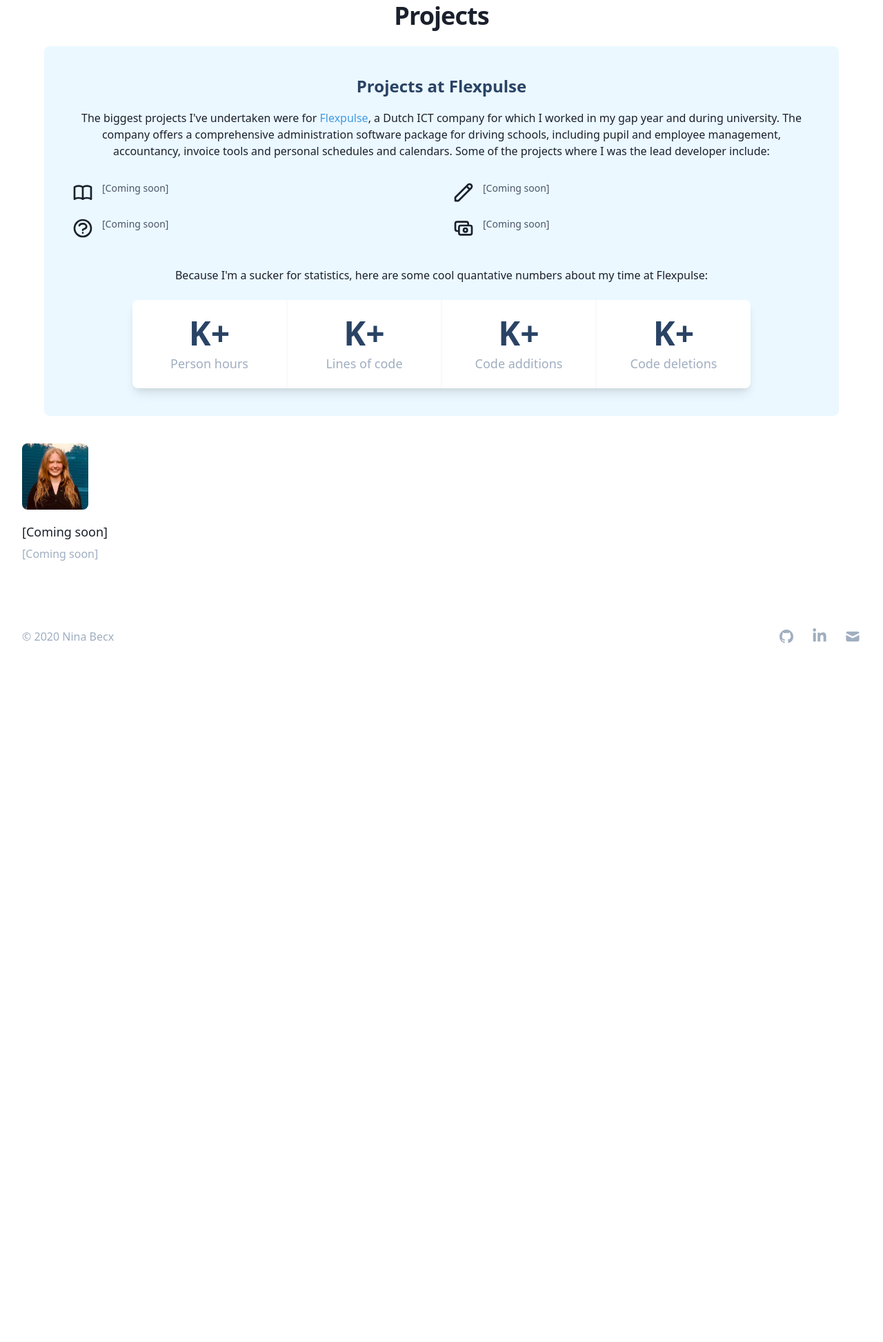
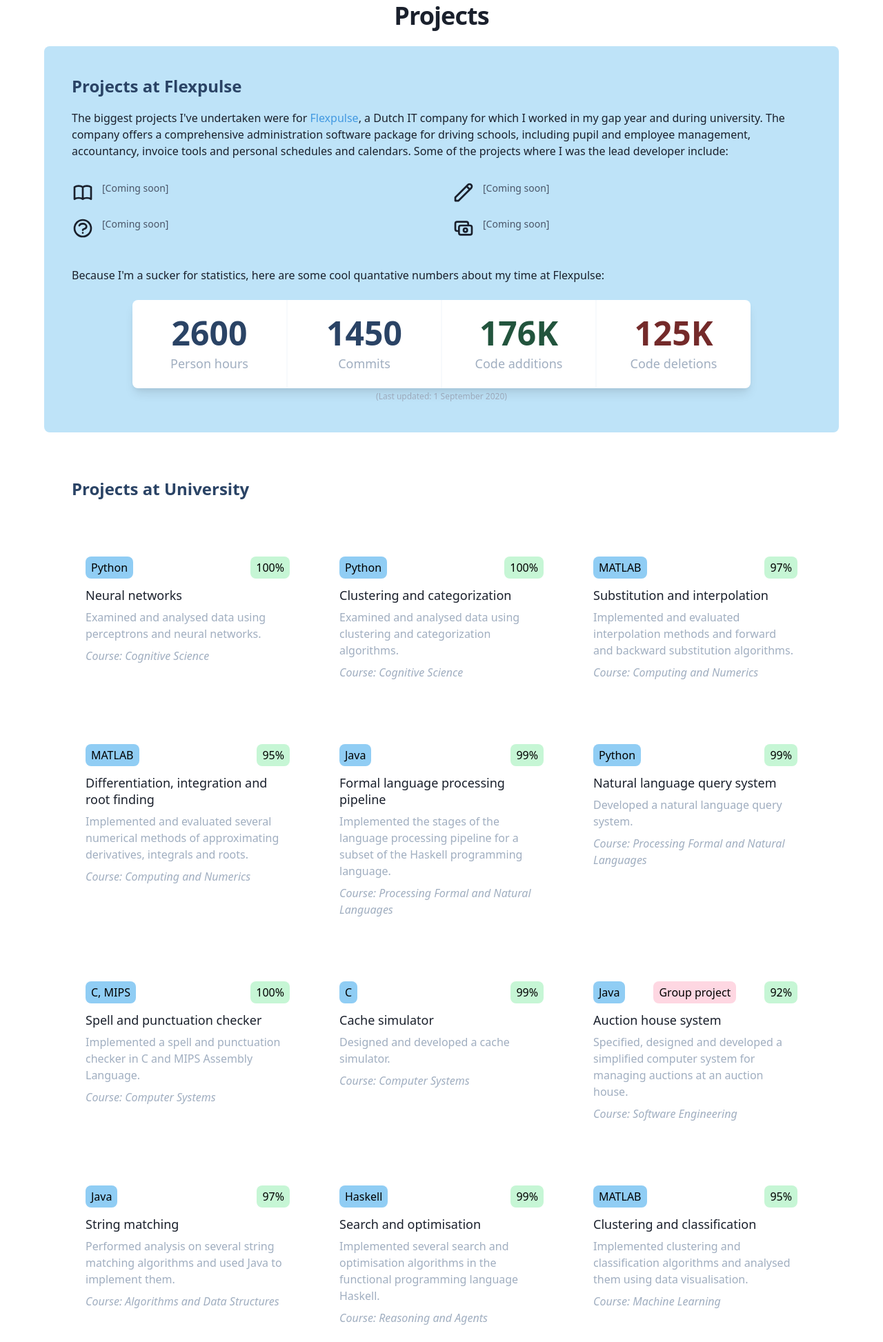
Before and after one commit to Canbenix/Canbenix.github.io, a Gatsby site: page /projects in a window 1280 px wide. Shown: the part 181-2127 px from the top of the page at 69% size. Before the commit the page ends 1164 px from the top, so only its background shows below. Built offline with nearby package versions, Linux system fonts and the light colour scheme; Gatsby itself is replaced by a stand-in of ours; a web font is replaced by a local one; what @tailwindcss/ui, tailwindcss-font-variant-numeric would draw is missing.

Commit message:
fixed some errors; added basketball map; improved projects page structure; added flexpulse statistics; added uni projects (up to 2018/2019);

```diff
--- a/src/components/footer.js
+++ b/src/components/footer.js
@@ -35,7 +35,7 @@ const Footer = () => {
     {
       label: "Email",
       icon: (
-        <svg viewBox="0 0 20 20" fill="currentColor" class="mail w-6 h-6">
+        <svg viewBox="0 0 20 20" fill="currentColor" className="mail w-6 h-6">
           <path
             d="M2.003 5.884L10 9.882l7.997-3.998A2 2 0 0016 4H4a2 2 0 00-1.997 1.884z"
           />
--- a/src/pages/cv.js
+++ b/src/pages/cv.js
@@ -1189,8 +1189,8 @@ const EducationalApps = () => {
                     <svg
                       fill="none"
                       stroke="currentColor"
-                      stroke-linecap="round"
-                      stroke-linejoin="round"
+                      strokeLinecap="round"
+                      strokeLinejoin="round"
                       stroke-width="2"
                       viewBox="0 0 24 24"
                       className="w-8 h-8"
@@ -1213,8 +1213,8 @@ const EducationalApps = () => {
                     <svg
                       fill="none"
                       stroke="currentColor"
-                      stroke-linecap="round"
-                      stroke-linejoin="round"
+                      strokeLinecap="round"
+                      strokeLinejoin="round"
                       stroke-width="2"
                       viewBox="0 0 24 24"
                       className="w-8 h-8"
@@ -1239,8 +1239,8 @@ const EducationalApps = () => {
                     <svg
                       fill="none"
                       stroke="currentColor"
-                      stroke-linecap="round"
-                      stroke-linejoin="round"
+                      strokeLinecap="round"
+                      strokeLinejoin="round"
                       stroke-width="2"
                       viewBox="0 0 24 24"
                       className="w-8 h-8"
@@ -1267,8 +1267,8 @@ const EducationalApps = () => {
                     <svg
                       fill="none"
                       stroke="currentColor"
-                      stroke-linecap="round"
-                      stroke-linejoin="round"
+                      strokeLinecap="round"
+                      strokeLinejoin="round"
                       stroke-width="2"
                       viewBox="0 0 24 24"
                       className="w-8 h-8"
--- a/src/pages/index.js
+++ b/src/pages/index.js
@@ -16,15 +16,15 @@ const Introduction = () => {
       <div className="relative max-w-screen-xl mx-auto px-4 sm:px-6 lg:px-8">
         <div className="max-w-lg mx-auto rounded-lg shadow-lg overflow-hidden lg:max-w-none">
           <div className="bg-white px-6 py-8 lg:flex-shrink-1 lg:p-12">
-            <h3 className="text-2xl leading-8 font-extrabold text-gray-900 sm:text-3xl sm:leading-9">
+            <h3 className="text-2xl leading-8 font-extrabold text-blue-900 sm:text-3xl sm:leading-9">
               About me
             </h3>
 
             <p className="mt-6 text-base leading-6">
               Hi! I'm Nina Becx, a final year BSc Computer Science student at the University of Edinburgh.
               After graduating secondary school, I took a gap year to explore my love for tech,
-              working as a software developer for a Dutch ICT company.
-              I loved it and continued to take on programming projects within the company
+              working as a software developer for a Dutch IT company.
+              I really enjoyed it and continued to take on programming projects within the company
               and independent open source projects during my study.
               After this final year of my Bachelor's, I plan on pursuing a Master's degree in Informatics.
               I can't wait to see where my passion for technology and programming will take me!
@@ -74,7 +74,7 @@ const Introduction = () => {
                 I'd like to share the info I've collected on all the basketball spots I've discovered here :)
               </p>
               <br />
-              <div>[Coming soon]</div>
+              <div><iframe title="Basketball spots" src="https://www.google.com/maps/d/u/1/embed?mid=14R2f7-a2W46WY5dFKB7_PWPS4GE7QdQT" width="100%" height="480"></iframe></div>
             </div>
 
             <div className="mt-8">
--- a/src/pages/projects.js
+++ b/src/pages/projects.js
@@ -6,8 +6,7 @@ import SEO from "../components/seo"
 const ProjectsFlexpulse = () => {
   return (
     <div className="mt-4 relative max-w-screen-xl mx-auto px-4 sm:px-6 lg:px-8 lg:mt-5">
-      <div className="max-w-lg mx-auto lg:max-w-none">
-        <div className="rounded-lg bg-blue-100 px-6 py-8 sm:p-10 lg:flex lg:items-center">
+      <div className="rounded-lg bg-blue-200 px-6 py-8 sm:p-10 lg:flex lg:items-center">
         <div className="flex-1">
           <div>
             <h3 className="text-xl leading-8 font-extrabold text-blue-900 sm:text-2xl sm:leading-9">
@@ -24,7 +23,7 @@ const ProjectsFlexpulse = () => {
               className="text-blue-500"
             >
               Flexpulse
-              </a>, a Dutch ICT company for which I worked in my gap year and during university.
+            </a>, a Dutch IT company for which I worked in my gap year and during university.
             The company offers a comprehensive administration software package for driving schools,
             including pupil and employee management, accountancy, invoice tools and personal schedules and calendars.
             Some of the projects where I was the lead developer include:
@@ -37,8 +36,8 @@ const ProjectsFlexpulse = () => {
                   <svg
                     fill="none"
                     stroke="currentColor"
-                      stroke-linecap="round"
-                      stroke-linejoin="round"
+                    strokeLinecap="round"
+                    strokeLinejoin="round"
                     stroke-width="2"
                     viewBox="0 0 24 24"
                     class="w-8 h-8"
@@ -60,8 +59,8 @@ const ProjectsFlexpulse = () => {
                   <svg
                     fill="none"
                     stroke="currentColor"
-                      stroke-linecap="round"
-                      stroke-linejoin="round"
+                    strokeLinecap="round"
+                    strokeLinejoin="round"
                     stroke-width="2"
                     viewBox="0 0 24 24"
                     class="w-8 h-8"
@@ -83,8 +82,8 @@ const ProjectsFlexpulse = () => {
                   <svg
                     fill="none"
                     stroke="currentColor"
-                      stroke-linecap="round"
-                      stroke-linejoin="round"
+                    strokeLinecap="round"
+                    strokeLinejoin="round"
                     stroke-width="2"
                     viewBox="0 0 24 24"
                     class="w-8 h-8"
@@ -106,8 +105,8 @@ const ProjectsFlexpulse = () => {
                   <svg
                     fill="none"
                     stroke="currentColor"
-                      stroke-linecap="round"
-                      stroke-linejoin="round"
+                    strokeLinecap="round"
+                    strokeLinejoin="round"
                     stroke-width="2"
                     viewBox="0 0 24 24"
                     class="w-8 h-8"
@@ -131,10 +130,10 @@ const ProjectsFlexpulse = () => {
           <div className="relative mt-6">
             <div className="relative max-w-screen-xl mx-auto px-4 sm:px-6 lg:px-8">
               <div className="max-w-4xl mx-auto">
-                  <div className="rounded-lg bg-white shadow-lg sm:grid sm:grid-cols-4">
+                <div className="rounded-lg bg-white shadow-lg lg:grid-cols-4 sm:grid sm:grid-cols-2">
                   <div className="border-b border-gray-100 p-6 text-center sm:border-0 sm:border-r">
                     <p className="text-5xl leading-none font-extrabold text-blue-900">
-                        K+
+                      2600
                     </p>
                     <p className="mt-2 text-lg leading-6 font-medium text-gray-500">
                       Person hours
@@ -142,23 +141,23 @@ const ProjectsFlexpulse = () => {
                   </div>
                   <div className="border-t border-b border-gray-100 p-6 text-center sm:border-0 sm:border-l sm:border-r">
                     <p className="text-5xl leading-none font-extrabold text-blue-900">
-                        K+
+                      1450
                     </p>
                     <p className="mt-2 text-lg leading-6 font-medium text-gray-500">
-                        Lines of code
+                      Commits
                     </p>
                   </div>
                   <div className="border-t border-b border-gray-100 p-6 text-center sm:border-0 sm:border-l sm:border-r">
-                      <p className="text-5xl leading-none font-extrabold text-blue-900">
-                        K+
+                    <p className="text-5xl leading-none font-extrabold text-green-900">
+                      176K
                     </p>
                     <p className="mt-2 text-lg leading-6 font-medium text-gray-500">
                       Code additions
                     </p>
                   </div>
                   <div className="border-t border-gray-100 p-6 text-center sm:border-0 sm:border-l">
-                      <p className="text-5xl leading-none font-extrabold text-blue-900">
-                        K+
+                    <p className="text-5xl leading-none font-extrabold text-red-900">
+                      125K
                     </p>
                     <p className="mt-2 text-lg leading-6 font-medium text-gray-500">
                       Code deletions
@@ -169,6 +168,148 @@ const ProjectsFlexpulse = () => {
             </div>
           </div>
 
+          <p className='text-center text-xs text-gray-500'>(Last updated: 1 September 2020)</p>
+
+        </div>
+      </div>
+    </div>
+  )
+}
+
+const ProjectsUniversity = () => {
+
+  const groupBadge = [
+    <p className="rounded-lg bg-pink-200 p-1 pl-2 pr-2">
+      Group project
+    </p>
+  ]
+
+  const projects_uni = [
+    {
+      name: "Neural networks",
+      description: "Examined and analysed data using perceptrons and neural networks.",
+      grade: 100,
+      course: "Cognitive Science",
+      language: "Python",
+    },
+    {
+      name: "Clustering and categorization",
+      description: "Examined and analysed data using clustering and categorization algorithms.",
+      grade: 100,
+      course: "Cognitive Science",
+      language: "Python",
+    },
+    {
+      name: "Substitution and interpolation",
+      description: "Implemented and evaluated interpolation methods and forward and backward substitution algorithms.",
+      grade: 97,
+      course: "Computing and Numerics",
+      language: "MATLAB",
+    },
+    {
+      name: "Differentiation, integration and root finding",
+      description: "Implemented and evaluated several numerical methods of approximating derivatives, integrals and roots.",
+      grade: 95,
+      course: "Computing and Numerics",
+      language: "MATLAB",
+    },
+    {
+      name: "Formal language processing pipeline",
+      description: "Implemented the stages of the language processing pipeline for a subset of the Haskell programming language.",
+      grade: 99,
+      course: "Processing Formal and Natural Languages",
+      language: "Java",
+    },
+    {
+      name: "Natural language query system",
+      description: "Developed a natural language query system.",
+      grade: 99,
+      course: "Processing Formal and Natural Languages",
+      language: "Python",
+    },
+    {
+      name: "Spell and punctuation checker",
+      description: "Implemented a spell and punctuation checker in C and MIPS Assembly Language.",
+      grade: 100,
+      course: "Computer Systems",
+      language: "C, MIPS",
+    },
+    {
+      name: "Cache simulator",
+      description: "Designed and developed a cache simulator.",
+      grade: 99,
+      course: "Computer Systems",
+      language: "C",
+    },
+    {
+      name: "Auction house system",
+      description: "Specified, designed and developed a simplified computer system for managing auctions at an auction house.",
+      grade: 92,
+      course: "Software Engineering",
+      language: "Java",
+      group: groupBadge,
+    },
+    {
+      name: "String matching",
+      description: "Performed analysis on several string matching algorithms and used Java to implement them.",
+      grade: 97,
+      course: "Algorithms and Data Structures",
+      language: "Java",
+    },
+    {
+      name: "Search and optimisation",
+      description: "Implemented several search and optimisation algorithms in the functional programming language Haskell.",
+      grade: 99,
+      course: "Reasoning and Agents",
+      language: "Haskell",
+    },
+    {
+      name: "Clustering and classification",
+      description: "Implemented clustering and classification algorithms and analysed them using data visualisation.",
+      grade: 95,
+      course: "Machine Learning",
+      language: "MATLAB",
+    },
+  ]
+
+  return (
+    <div className="mt-4 relative max-w-screen-xl mx-auto px-4 sm:px-6 lg:px-8 lg:mt-5">
+      <div className="rounded-lg bg-blue-50 px-6 py-8 sm:p-10 lg:flex lg:items-center">
+        <div className="flex-1">
+          <div>
+            <h3 className="text-xl leading-8 font-extrabold text-blue-900 sm:text-2xl sm:leading-9">
+              Projects at University
+            </h3>
+          </div>
+          <div className="mt-10">
+            <div className="lg:grid lg:grid-cols-3 lg:gap-8 sm:grid sm:grid-cols-2">
+              {projects_uni.map(({ name, description, grade, course, language, group }) => (
+                <div className="mt-5 ml-2.5 mr-2.5 rounded-lg bg-white">
+                  <div className="p-5">
+                    <div className="flex justify-between flex-initial">
+                      <p className="rounded-lg bg-blue-300 p-1 pl-2 pr-2">
+                        {language}
+                      </p>
+                      {group}
+                      <p className="rounded-lg bg-green-200 p-1 pl-2 pr-2" title="Grade">
+                        {grade}%
+                      </p>
+                    </div>
+                    <h5 className="mt-3 text-lg leading-6 font-medium text-gray-900">
+                      {name}
+                    </h5>
+                    <div className="mt-2 text-base leading-6 text-gray-500">
+                      <p>
+                        {description}
+                      </p>
+                      <p className="mt-2">
+                        <i>Course: {course}</i>
+                      </p>
+                    </div>
+                  </div>
+                </div>
+              ))}
+            </div>
           </div>
         </div>
       </div>
@@ -178,56 +319,19 @@ const ProjectsFlexpulse = () => {
 
 const Projects = () => {
 
-  const data = useStaticQuery(graphql`
-    query {
-      Nina: file(relativePath: { eq: "Nina.png" }) {
-        childImageSharp {
-          fluid(maxWidth: 96) {
-            ...GatsbyImageSharpFluid
-          }
-        }
-      }
-    }
-  `)
-
-  const projects_uni = [
-    {
-      name: "[Coming soon]",
-      description: "[Coming soon]",
-      image: data.Nina.childImageSharp,
-    }
-  ]
-
   return (
     <>
       <SEO title="Projects" />
       <div className="py-12 bg-white">
         <div className="max-w-screen-xl mx-auto px-4 sm:px-6 lg:px-8">
-          <div className="lg:text-center">
-            <h3 className="mt-2 text-3xl leading-8 font-extrabold tracking-tight text-gray-900 sm:text-4xl sm:leading-10">
+          <h3 className="mt-2 text-3xl text-center leading-8 font-extrabold tracking-tight text-gray-900 sm:text-4xl sm:leading-10">
             Projects
           </h3>
-            <p className="mt-6 text-base leading-6">
+          <div className="mt-6 text-base leading-6">
             <ProjectsFlexpulse />
-            </p>
           </div>
-
-          <div className="mt-10">
-            <div className="lg:grid lg:grid-cols-3 lg:gap-8">
-              {projects_uni.map(({ name, description, image }) => (
-                <div className="mt-10 lg:mt-0 first:mt-0">
-                  <Image fluid={image.fluid} className="h-24 w-24 rounded-lg" />
-                  <div className="mt-5">
-                    <h5 className="text-lg leading-6 font-medium text-gray-900">
-                      {name}
-                    </h5>
-                    <p className="mt-2 text-base leading-6 text-gray-500">
-                      {description}
-                    </p>
-                  </div>
-                </div>
-              ))}
-            </div>
+          <div className="mt-6 text-base leading-6">
+            <ProjectsUniversity />
           </div>
         </div>
       </div>
```
Lines whose indentation alone changed are shown as unchanged.
